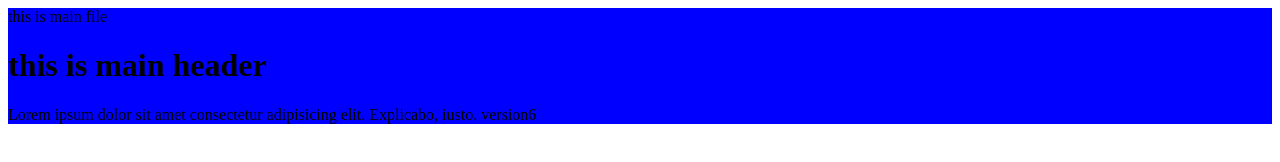
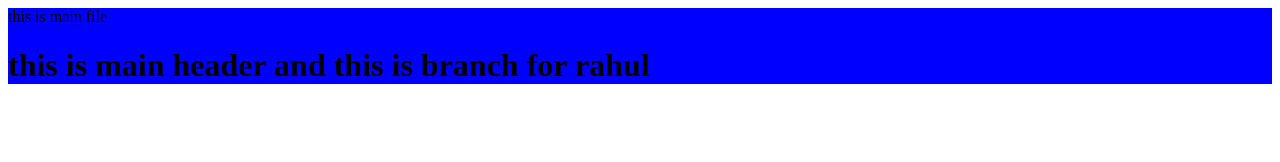
Before and after one commit to digitrendshivam/myrepo, a plain HTML site: page index.html in a window 1280 px wide. Drawn offline with Linux system fonts and the light colour scheme.

Commit message:
rahul design changes

```diff
--- a/index.html
+++ b/index.html
@@ -10,8 +10,8 @@
 <body>
     <div class="Maindiv">
         this is main file
-        <h1>this is main header</h1>
-        <p>Lorem ipsum dolor sit amet consectetur adipisicing elit. Explicabo, iusto. version6</p>
+        <h1>this is main header and this is branch for rahul</h1>
+
 
     </div>
 </body>
```
